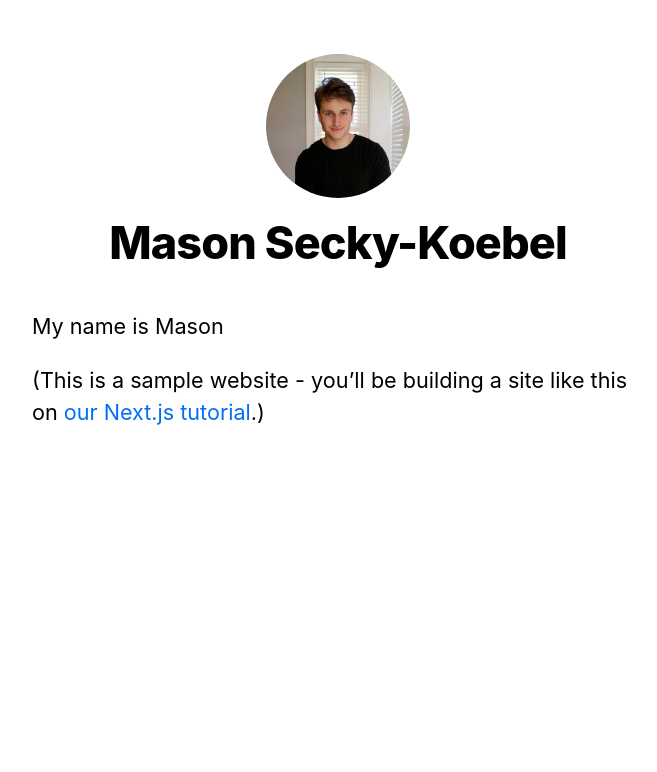
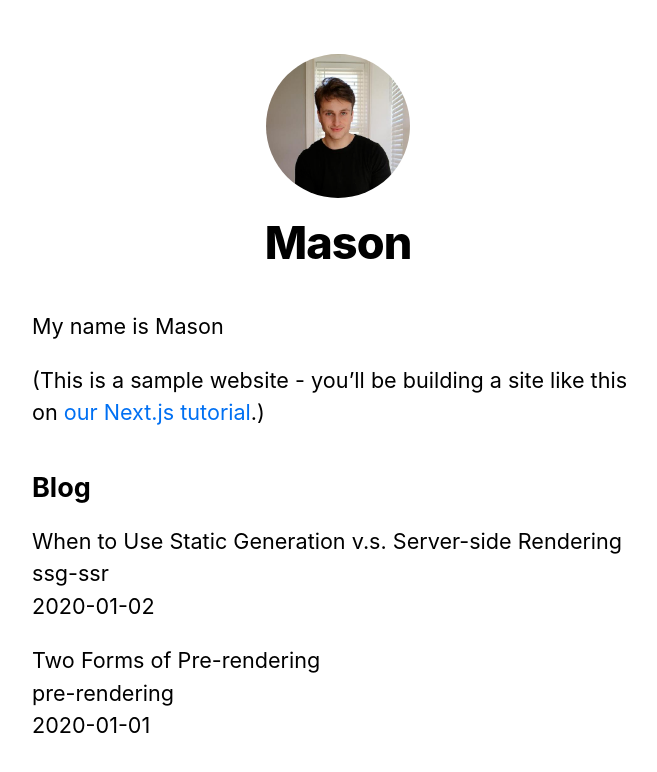
Before and after one commit to mseckykoebel/website, a Next.js app: page / in a window 1280 px wide. Shown: the top 772 px of the page, without its empty margins (302-959 px from the left). Built offline with nearby package versions, Linux system fonts and the light colour scheme.

Commit message:
transferring to vercel, next, and react

```diff
--- a/components/layout.js
+++ b/components/layout.js
@@ -4,7 +4,7 @@
 import utilStyles from "../styles/utils.module.css";
 import Link from "next/link";
 
-const name = "Mason Secky-Koebel";
+const name = "Mason";
 export const siteTitle = "Next.js Sample Website";
 
 export default function Layout({ children, home }) {
@@ -20,7 +20,7 @@
           property="og:image"
           content={`https://og-image.vercel.app/${encodeURI(
             siteTitle
-          )}.png?theme=light&md=0&fontSize=75px&images=https%3A%2F%2Fassets.vercel.com%2Fimage%2Fupload%2Ffront%2Fassets%2Fdesign%2Fnextjs-black-logo.svg`}
+          )}.png?theme=light&md=0&fontSize=75px&images=https%3A%2F%2Fassets.zeit.co%2Fimage%2Fupload%2Ffront%2Fassets%2Fdesign%2Fnextjs-black-logo.svg`}
         />
         <meta name="og:title" content={siteTitle} />
         <meta name="twitter:card" content="summary_large_image" />
@@ -44,7 +44,7 @@
               <a>
                 <Image
                   priority
-                  src="/images/profile.jpg"
+                  src="/images/github.png"
                   className={utilStyles.borderCircle}
                   height={108}
                   width={108}
--- /dev/null
+++ b/lib/posts.js
@@ -0,0 +1,84 @@
+import fs from "fs";
+import path from "path";
+import matter from "gray-matter";
+import remark from "remark";
+import html from "remark-html";
+
+const postsDirectory = path.join(process.cwd(), "posts");
+
+export function getSortedPostsData() {
+  // Get file names under /posts
+  const fileNames = fs.readdirSync(postsDirectory);
+  const allPostsData = fileNames.map((fileName) => {
+    // Remove ".md" from file name to get id
+    const id = fileName.replace(/\.md$/, "");
+
+    // Read markdown file as string
+    const fullPath = path.join(postsDirectory, fileName);
+    const fileContents = fs.readFileSync(fullPath, "utf8");
+
+    // Use gray-matter to parse the post metadata section
+    const matterResult = matter(fileContents);
+
+    // Combine the data with the id
+    return {
+      id,
+      ...matterResult.data,
+    };
+  });
+  // Sort posts by date
+  return allPostsData.sort(({ date: a }, { date: b }) => {
+    if (a < b) {
+      return 1;
+    } else if (a > b) {
+      return -1;
+    } else {
+      return 0;
+    }
+  });
+}
+
+export function getAllPostIds() {
+  const fileNames = fs.readdirSync(postsDirectory);
+  // Returns an array that looks like this:
+  // [
+  //   {
+  //     params: {
+  //       id: 'ssg-ssr'
+  //     }
+  //   },
+  //   {
+  //     params: {
+  //       id: 'pre-rendering'
+  //     }
+  //   }
+  // ]
+  return fileNames.map((fileName) => {
+    return {
+      params: {
+        id: fileName.replace(/\.md$/, ""),
+      },
+    };
+  });
+}
+
+export async function getPostData(id) {
+  const fullPath = path.join(postsDirectory, `${id}.md`);
+  const fileContents = fs.readFileSync(fullPath, "utf8");
+
+  // Use gray-matter to parse the post metadata section
+  const matterResult = matter(fileContents);
+
+  // Use remark to convert markdown into HTML string
+  const processedContent = await remark()
+    .use(html)
+    .process(matterResult.content);
+  const contentHtml = processedContent.toString();
+
+  // Combine the data with the id and contentHtml
+  return {
+    id,
+    contentHtml,
+    ...matterResult.data,
+  };
+}
--- /dev/null
+++ b/pages/api/hello.js
@@ -0,0 +1,3 @@
+export default function handler(req, res) {
+  res.status(200).json({ text: "Hello" });
+}
--- a/pages/index.js
+++ b/pages/index.js
@@ -1,8 +1,9 @@
 import Head from "next/head";
 import Layout, { siteTitle } from "../components/layout";
 import utilStyles from "../styles/utils.module.css";
+import { getSortedPostsData } from "../lib/posts";
 
-export default function Home() {
+export default function Home({ allPostsData }) {
   return (
     <Layout home>
       <Head>
@@ -15,6 +16,29 @@
           <a href="https://nextjs.org/learn">our Next.js tutorial</a>.)
         </p>
       </section>
+      <section className={`${utilStyles.headingMd} ${utilStyles.padding1px}`}>
+        <h2 className={utilStyles.headingLg}>Blog</h2>
+        <ul className={utilStyles.list}>
+          {allPostsData.map(({ id, date, title }) => (
+            <li className={utilStyles.listItem} key={id}>
+              {title}
+              <br />
+              {id}
+              <br />
+              {date}
+            </li>
+          ))}
+        </ul>
+      </section>
     </Layout>
   );
 }
+
+export async function getStaticProps() {
+  const allPostsData = getSortedPostsData();
+  return {
+    props: {
+      allPostsData,
+    },
+  };
+}
--- /dev/null
+++ b/postcss.config.js
@@ -0,0 +1,18 @@
+module.exports = {
+  plugins: [
+    "tailwindcss",
+    "postcss-flexbugs-fixes",
+    [
+      "postcss-preset-env",
+      {
+        autoprefixer: {
+          flexbox: "no-2009",
+        },
+        stage: 3,
+        features: {
+          "custom-properties": false,
+        },
+      },
+    ],
+  ],
+};
--- /dev/null
+++ b/posts/pre-rendering.md
@@ -0,0 +1,11 @@
+---
+title: "Two Forms of Pre-rendering"
+date: "2020-01-01"
+---
+
+Next.js has two forms of pre-rendering: **Static Generation** and **Server-side Rendering**. The difference is in **when** it generates the HTML for a page.
+
+- **Static Generation** is the pre-rendering method that generates the HTML at **build time**. The pre-rendered HTML is then _reused_ on each request.
+- **Server-side Rendering** is the pre-rendering method that generates the HTML on **each request**.
+
+Importantly, Next.js lets you **choose** which pre-rendering form to use for each page. You can create a "hybrid" Next.js app by using Static Generation for most pages and using Server-side Rendering for others.
--- /dev/null
+++ b/posts/ssg-ssr.md
@@ -0,0 +1,19 @@
+---
+title: "When to Use Static Generation v.s. Server-side Rendering"
+date: "2020-01-02"
+---
+
+We recommend using **Static Generation** (with and without data) whenever possible because your page can be built once and served by CDN, which makes it much faster than having a server render the page on every request.
+
+You can use Static Generation for many types of pages, including:
+
+- Marketing pages
+- Blog posts
+- E-commerce product listings
+- Help and documentation
+
+You should ask yourself: "Can I pre-render this page **ahead** of a user's request?" If the answer is yes, then you should choose Static Generation.
+
+On the other hand, Static Generation is **not** a good idea if you cannot pre-render a page ahead of a user's request. Maybe your page shows frequently updated data, and the page content changes on every request.
+
+In that case, you can use **Server-Side Rendering**. It will be slower, but the pre-rendered page will always be up-to-date. Or you can skip pre-rendering and use client-side JavaScript to populate data.
```
Also changed, not shown: package.json (+7 -1 lines), pages/posts/[id].js (added, +32 -0 lines), pages/posts/first-post.js (deleted, +0 -19 lines), tailwind.config.js (added, +9 -0 lines), 1 other file (tests, documents, lock files or other folders).
